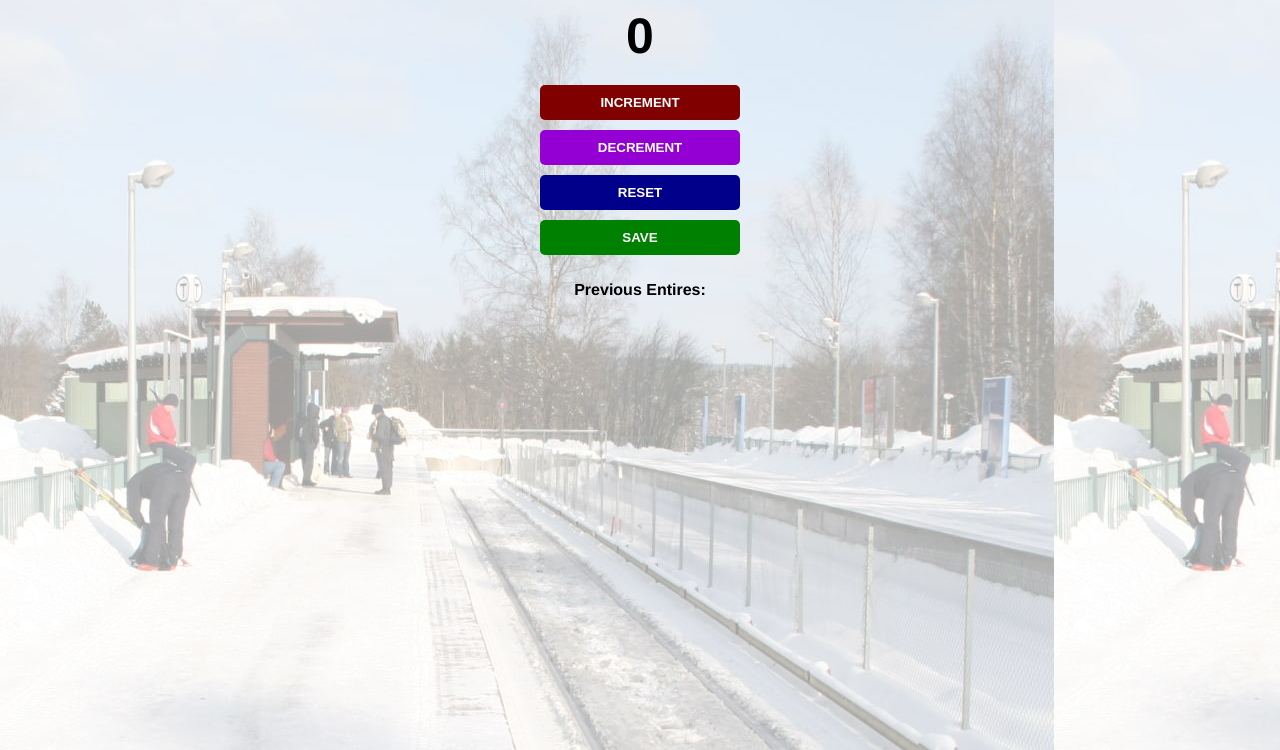
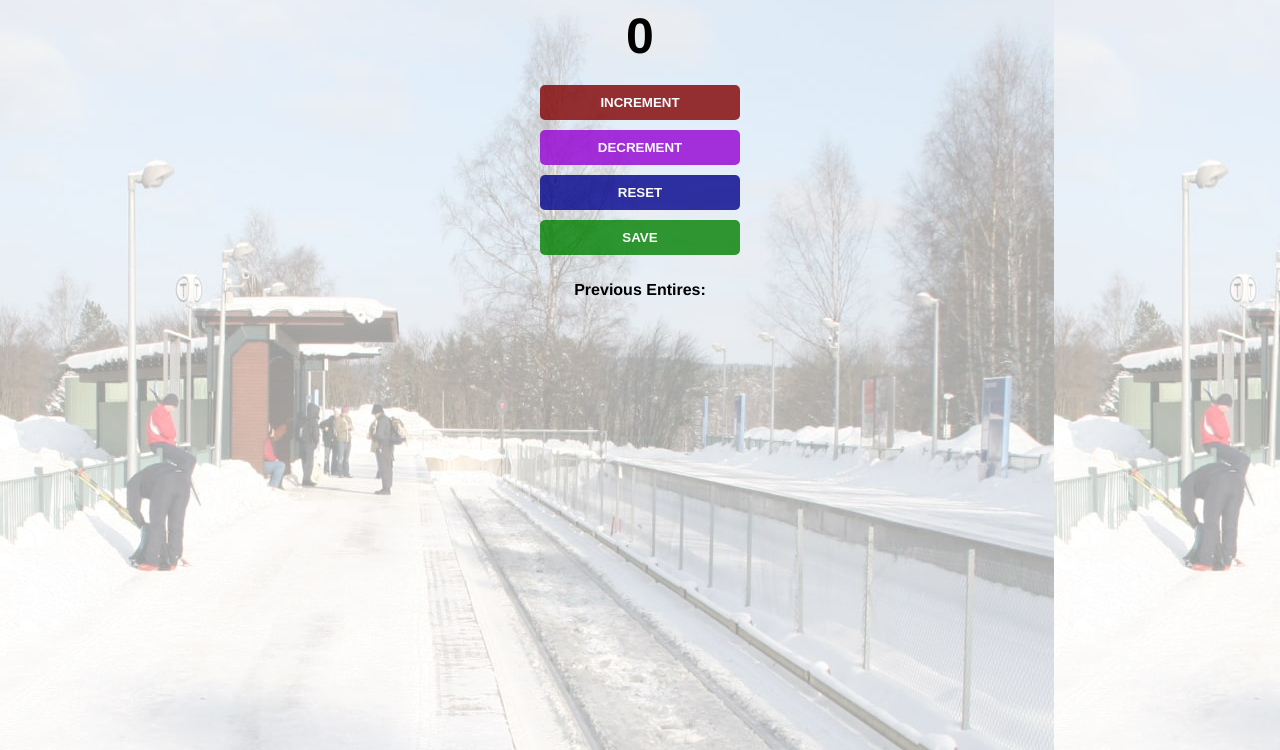
Before and after one commit to asirialwis/couner_controller_app, a plain HTML site: page index.html in a window 1280 px wide. Shown: the part 50-800 px from the top of the page. Drawn offline with Linux system fonts and the light colour scheme.

Commit message:
update style.css

```diff
--- a/style.css
+++ b/style.css
@@ -26,6 +26,14 @@ button {
   width: 200px;
   margin-bottom: 5px;
   border-radius: 5px;
+  cursor: pointer;
+  opacity: 0.8;
+}
+button:hover {
+  opacity: 1;
+}
+button:active {
+  transform: translateY(2px);
 }
 #increment-button {
   margin-bottom: 10px;
```
